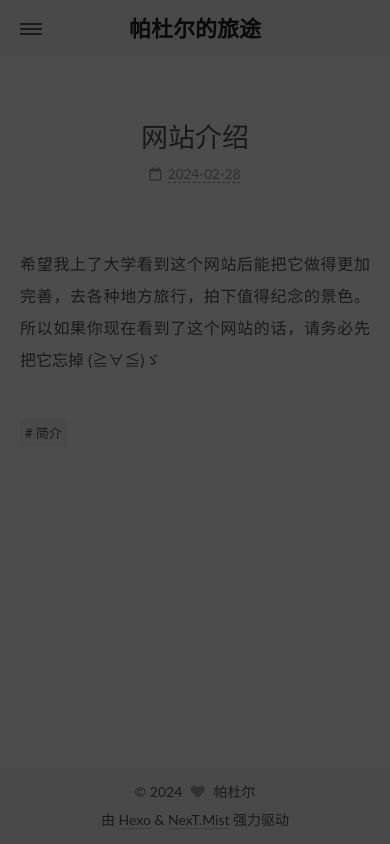
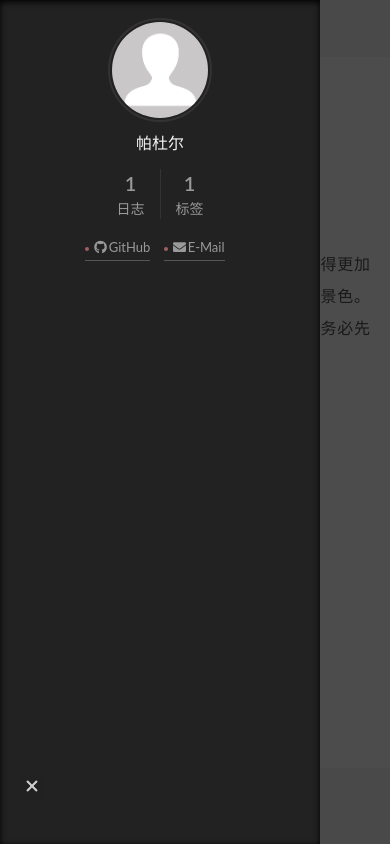
Before and after one commit to PureAdventure/PureAdventure.github.io, a plain HTML site: page 2024/02/28/网站介绍/index.html in a window 390 px wide. Drawn offline with nearby package versions, Linux system fonts and the light colour scheme; some packages are replaced by stand-ins of ours.

Commit message:
Site updated: 2024-02-28 17:22:49

```diff
--- a/2024/02/28/网站介绍/index.html
+++ b/2024/02/28/网站介绍/index.html
@@ -18,7 +18,7 @@
 
 <script id="hexo-configurations">
     var NexT = window.NexT || {};
-    var CONFIG = {"hostname":"example.com","root":"/","scheme":"Mist","version":"7.8.0","exturl":false,"sidebar":{"position":"left","display":"always","padding":18,"offset":12,"onmobile":false},"copycode":{"enable":false,"show_result":false,"style":null},"back2top":{"enable":true,"sidebar":false,"scrollpercent":true},"bookmark":{"enable":false,"color":"#222","save":"auto"},"fancybox":true,"mediumzoom":false,"lazyload":true,"pangu":false,"comments":{"style":"tabs","active":null,"storage":true,"lazyload":true,"nav":null},"algolia":{"hits":{"per_page":10},"labels":{"input_placeholder":"Search for Posts","hits_empty":"We didn't find any results for the search: ${query}","hits_stats":"${hits} results found in ${time} ms"}},"localsearch":{"enable":false,"trigger":"auto","top_n_per_article":1,"unescape":false,"preload":false},"motion":{"enable":true,"async":false,"transition":{"post_block":"fadeIn","post_header":"slideDownIn","post_body":"slideDownIn","coll_header":"slideLeftIn","Fsibar":"slideUpIn"}}};
+    var CONFIG = {"hostname":"example.com","root":"/","scheme":"Mist","version":"7.8.0","exturl":false,"sidebar":{"position":"left","display":"always","padding":18,"offset":12,"onmobile":true},"copycode":{"enable":false,"show_result":false,"style":null},"back2top":{"enable":true,"sidebar":false,"scrollpercent":true},"bookmark":{"enable":false,"color":"#222","save":"auto"},"fancybox":true,"mediumzoom":false,"lazyload":true,"pangu":false,"comments":{"style":"tabs","active":null,"storage":true,"lazyload":true,"nav":null},"algolia":{"hits":{"per_page":10},"labels":{"input_placeholder":"Search for Posts","hits_empty":"We didn't find any results for the search: ${query}","hits_stats":"${hits} results found in ${time} ms"}},"localsearch":{"enable":false,"trigger":"auto","top_n_per_article":1,"unescape":false,"preload":false},"motion":{"enable":true,"async":false,"transition":{"post_block":"fadeIn","post_header":"slideDownIn","post_body":"slideDownIn","coll_header":"slideLeftIn","Fsibar":"slideUpIn"}}};
   </script>
 
   <meta name="description" content="希望我上了大学看到这个网站后能把它做得更加完善，去各种地方旅行，拍下值得纪念的景色。所以如果你现在看到了这个网站的话，请务必先把它忘掉 (≧∀≦)ゞ">
@@ -274,6 +274,8 @@
 
       <div class="site-overview-wrap sidebar-panel">
         <div class="site-author motion-element" itemprop="author" itemscope itemtype="http://schema.org/Person">
+    <img class="site-author-image" itemprop="image" alt="帕杜尔"
+      src="/images/avatar.gif">
   <p class="site-author-name" itemprop="name">帕杜尔</p>
   <div class="site-description" itemprop="description"></div>
 </div>
--- a/css/main.css
+++ b/css/main.css
@@ -1111,11 +1111,6 @@ pre .javascript .function {
   position: fixed;
   top: 0;
 }
-@media (max-width: 991px) {
-  .sidebar {
-    display: none;
-  }
-}
 .sidebar-inner {
   color: #999;
   padding: 18px 10px;
@@ -1141,6 +1136,7 @@ pre .javascript .function {
   margin: 0 auto;
   max-width: 96px;
   padding: 2px;
+  border-radius: 50%;
 }
 .site-author-name {
   color: #f5f5f5;
@@ -1168,7 +1164,7 @@ pre .javascript .function {
 }
 .links-of-author a::before,
 .links-of-author span.exturl::before {
-  background: #ff839f;
+  background: #a1605e;
   border-radius: 50%;
   content: ' ';
   display: inline-block;
@@ -1287,7 +1283,6 @@ pre .javascript .function {
   .sidebar-toggle {
     left: 20px;
     opacity: 0.8;
-    display: none;
   }
 }
 .sidebar-toggle:hover .toggle-line {
```
Also changed, not shown: archives/2024/02/index.html (+3 -1 lines), archives/2024/index.html (+3 -1 lines), archives/index.html (+3 -1 lines), index.html (+3 -1 lines), photos/index.html (+3 -1 lines), tags/简介/index.html (+3 -1 lines).
